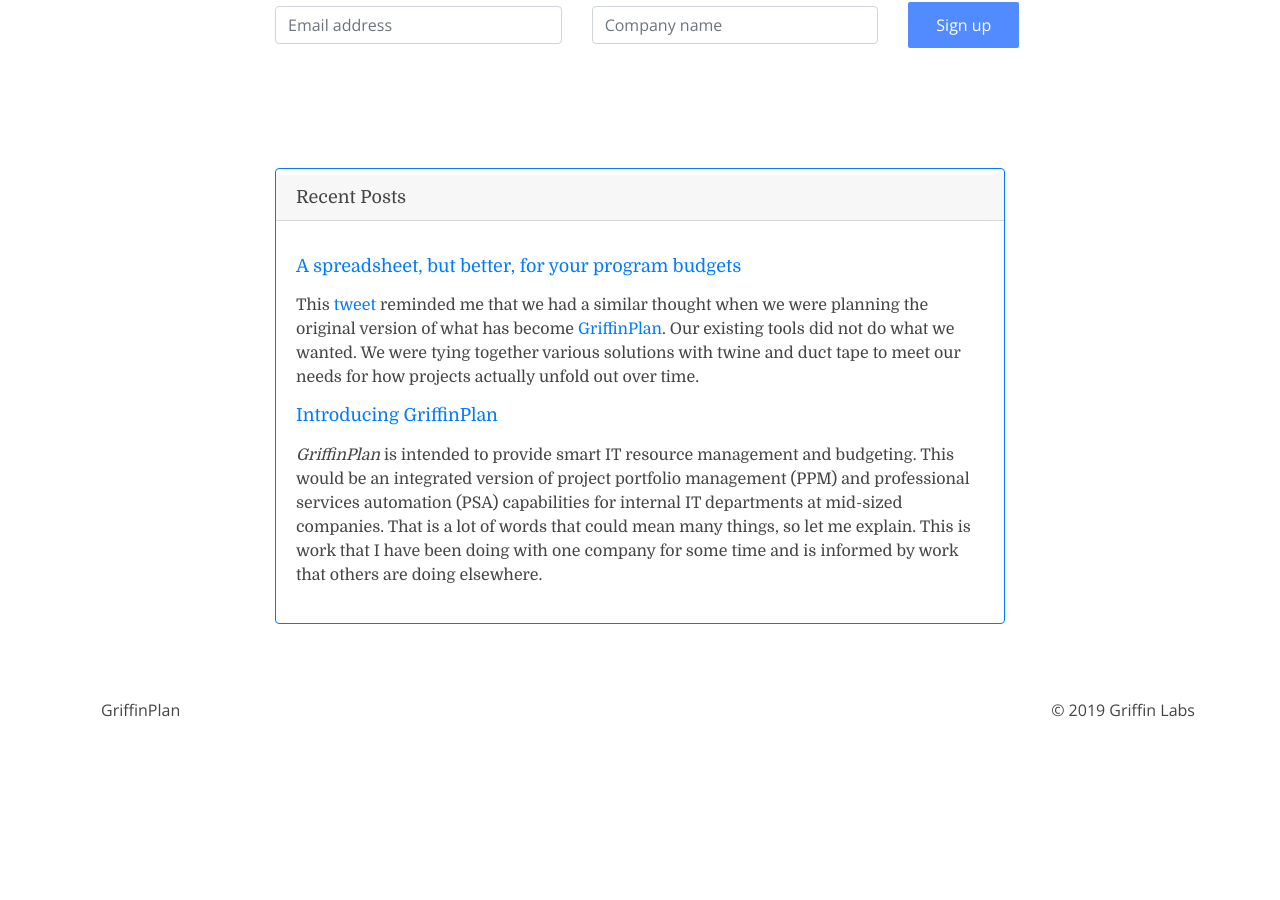
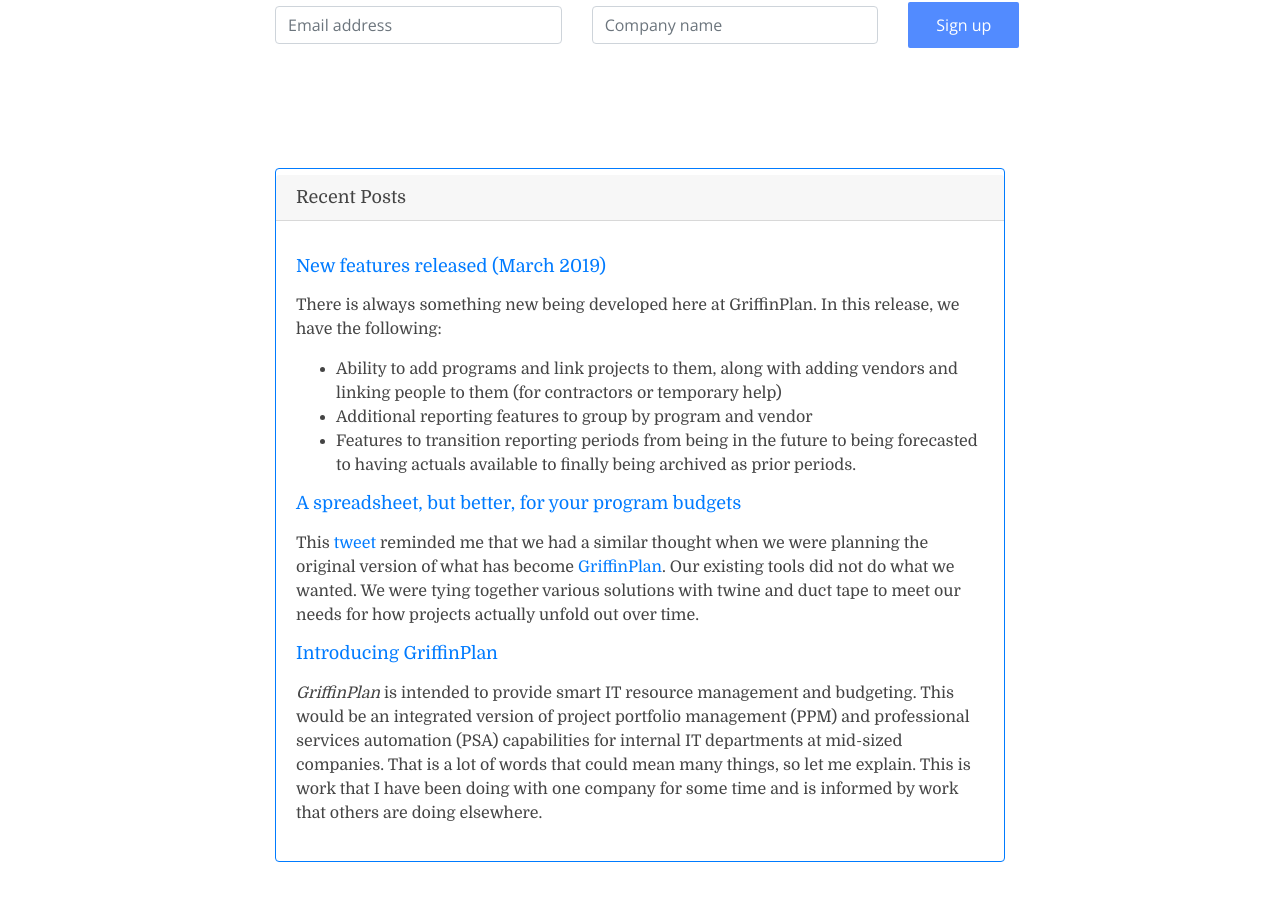
Before and after one commit to djthompson/djthompson.github.io, a Jekyll site: the page built from index.md, in a window 1280 px wide and 900 px high, scrolled down 2141 px. Built offline with Jekyll 4.4.1, drawn with Linux system fonts in a browser that asks for light colours; nearby versions of some CDN libraries; before the commit the page ends 2905 px from its top, so only the background shows below that.

Commit message:
March 2019 updates * New bloh * New call to action * Updates to gemfile

```diff
--- /dev/null
+++ b/_posts/2019/2019-03-09-new-features-released-march-2019.markdown
@@ -0,0 +1,12 @@
+---
+layout: post
+title: "New features released (March 2019)"
+date: "2019-03-09 14:36:25 -0500"
+---
+
+There is always something new being developed here at GriffinPlan. In this release, we have the following:
+* Ability to add programs and link projects to them, along with adding vendors and linking people to them (for contractors or temporary help)
+* Additional reporting features to group by program and vendor
+* Features to transition reporting periods from being in the future to being forecasted to having actuals available to finally being archived as prior periods.
+
+Coming up in the next release, we are working on budgets and linking them to forecasts and actuals for your tracking.
```
Also changed, not shown: _includes/post.html (+13 -0 lines), Gemfile.lock.
